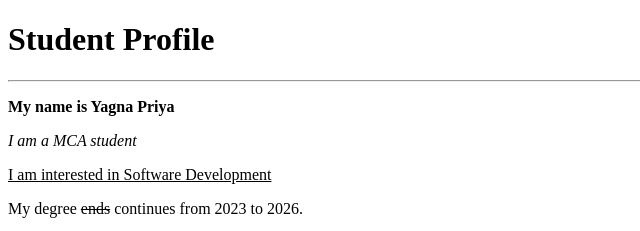
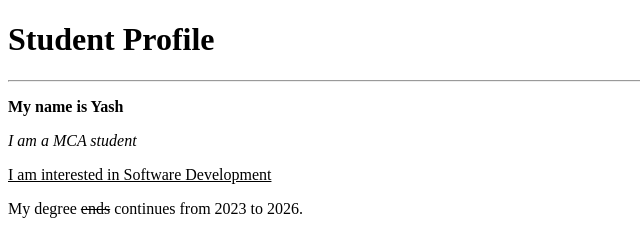
Before and after one commit to YASH-09-prog/WEEK-1, a plain HTML site: page 5.html.html in a window 1280 px wide. Shown: the top 231 px of the page, 0-640 px from the left. Drawn offline with Linux system fonts and the light colour scheme.

Commit message:
Update 5.html.html

```diff
--- a/5.html.html
+++ b/5.html.html
@@ -11,7 +11,7 @@
     <h1>Student Profile</h1>
     <hr>
 
-    <p><b>My name is Yagna Priya</b></p>
+    <p><b>My name is Yash</b></p>
 
     <p><i>I am a MCA student</i></p>
 
```
